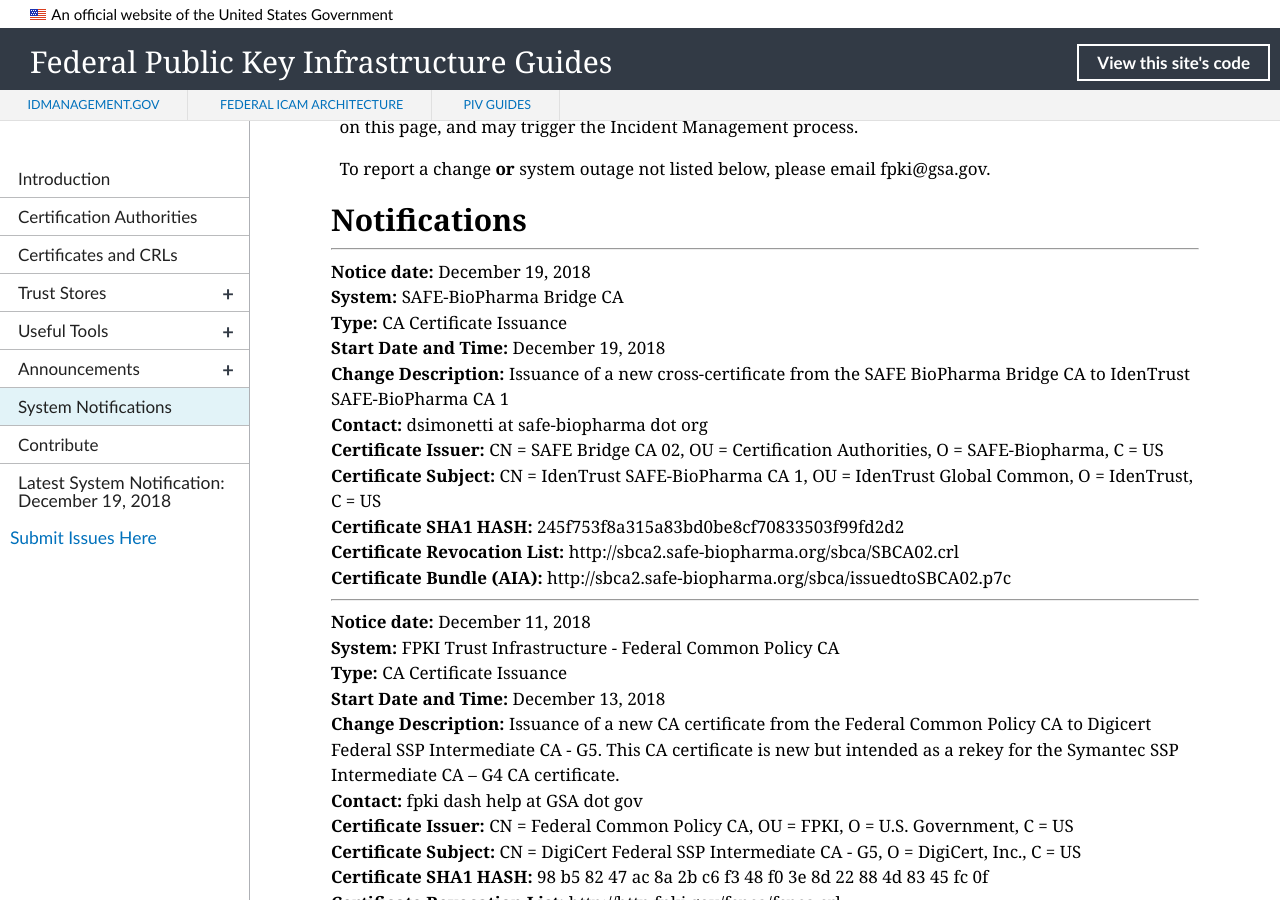
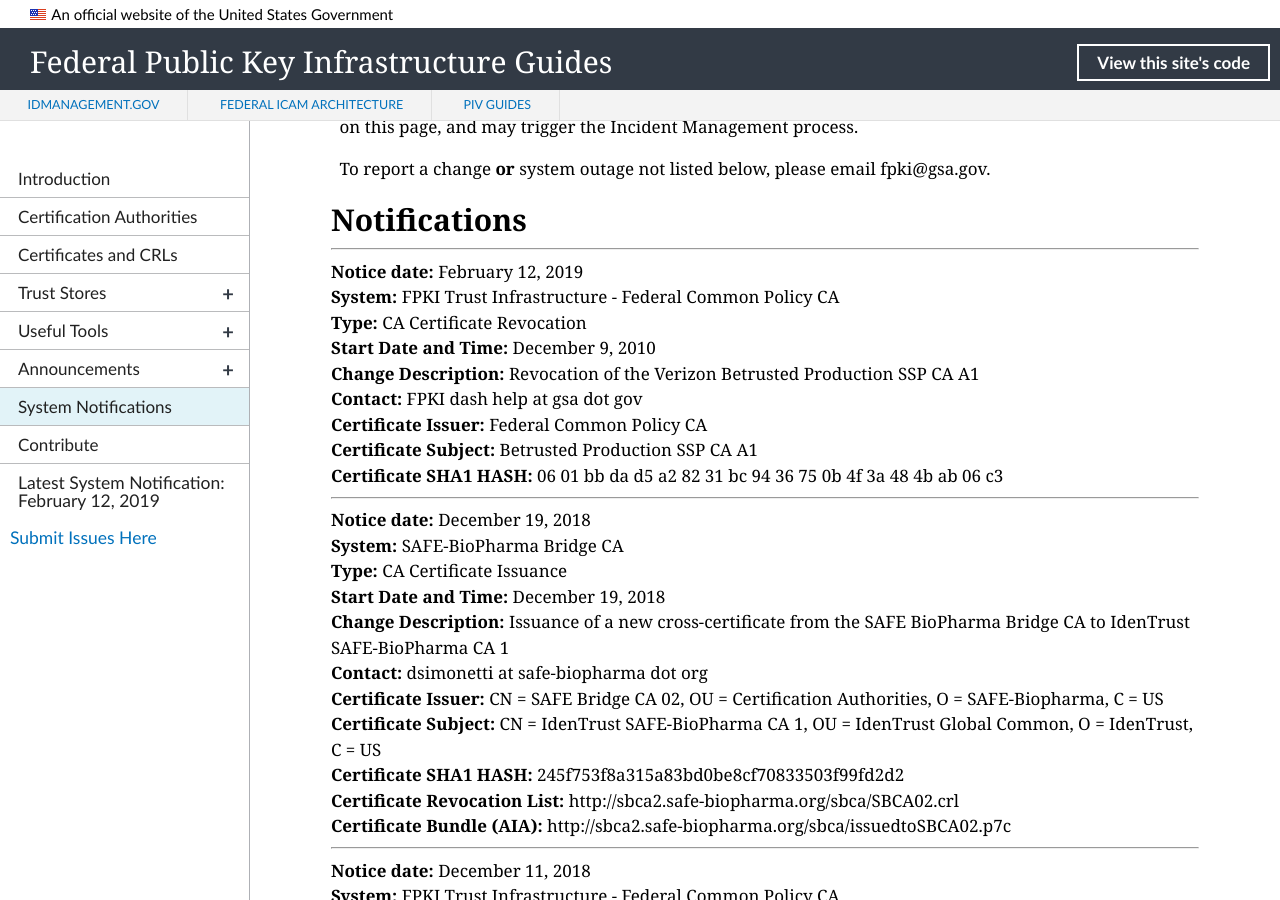
Before and after one commit to GSA/fpki-guides, a Jekyll site: the page built from pages/fpki_notifications.md, in a window 1280 px wide and 900 px high, scrolled down 672 px. Built offline with Jekyll 4.4.1, drawn with Linux system fonts in a browser that asks for light colours; nearby versions of some CDN libraries; library files that are not in the unit come from our copies.

Commit message:
Update for Verizon Revocation

```diff
--- a/_data/notifications.yml
+++ b/_data/notifications.yml
@@ -497,6 +497,17 @@
   cdp_uri: http://sbca2.safe-biopharma.org/sbca/SBCA02.crl
   aia_uri: http://sbca2.safe-biopharma.org/sbca/issuedtoSBCA02.p7c
 
+- notice_date: February 12, 2019
+  change_type: CA Certificate Revocation
+  start_datetime: December 9, 2010
+  end_datetime: December 9, 2020
+  system: FPKI Trust Infrastructure - Federal Common Policy CA
+  change_description: Revocation of the Verizon Betrusted Production SSP CA A1
+  contact: FPKI dash help at gsa dot gov
+  ca_certificate_hash: 06 01 bb da d5 a2 82 31 bc 94 36 75 0b 4f 3a 48 4b ab 06 c3
+  ca_certificate_issuer: Federal Common Policy CA
+  ca_certificate_subject: Betrusted Production SSP CA A1
+
 #- notice_date:
 #  change_type: CA Certificate Issuance
 #  start_datetime:
```
